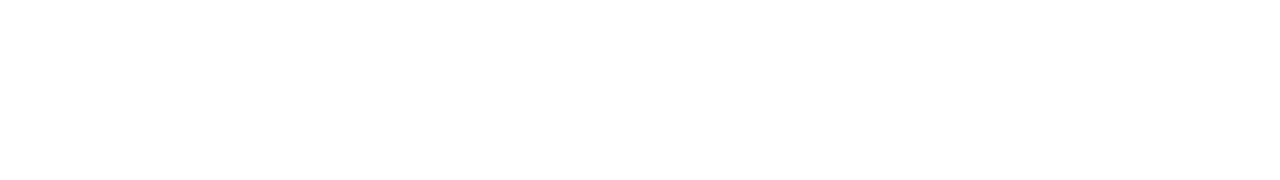
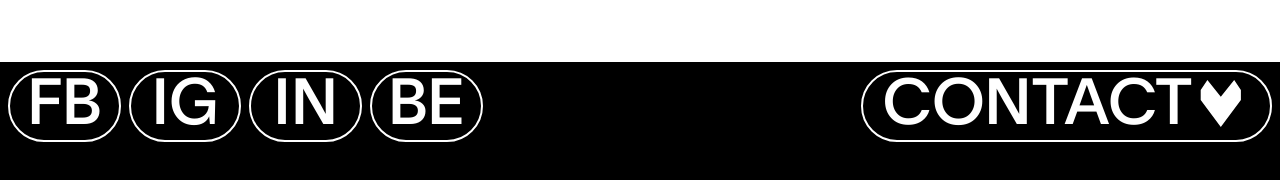
Before and after one commit to SVyeole08/K72.ca-website, a React (Vite) app: page /blogue in a window 1280 px wide. Shown: the part 1207-1387 px from the top of the page. Before the commit the page ends 1201 px from the top, so only its background shows below. Built offline with nearby package versions, Linux system fonts and the light colour scheme.

Commit message:
Done all the stuff of Blogue.jsx

```diff
--- a/src/Pages/Blogue.jsx
+++ b/src/Pages/Blogue.jsx
@@ -1,7 +1,9 @@
 import React from "react";
 import Blgcont from "../Components/blogue/Blgcont";
+import { useNavigate } from "react-router-dom";
 
 const Blogue = () => {
+  const navigator = useNavigate();
   return (
     <>
       <div>
@@ -30,6 +32,46 @@
         <div className="w-[95vw] origin-center h-[0.5px] -mt-66 bg-black ml-[1.5vw]"></div>
       </div>
       <Blgcont />
+      <div className="w-screen transition-all-ease  h-[62vh] flex font-[font-2] justify-between bg-black p-2 mt-60 text-[5vw] text-center">
+        <div className="flex gap-2 uppercase ">
+          <a target="_blank" href="https://www.facebook.com/K72.ca/">
+            <h1 className="border-2 rounded-full w-[8.8vw] hover:text-[#D3FD50] hover:border-[#D3FD50] h-[9vh] leading-[5vw] pt-1 ">
+              fb
+            </h1>
+          </a>
+          <a target="_blank" href="https://www.instagram.com/k72_creation/">
+            <h1 className="border-2 rounded-full w-[8.8vw] hover:text-[#D3FD50] hover:border-[#D3FD50] h-[9vh] leading-[5vw] pt-1 ">
+              ig
+            </h1>
+          </a>
+          <a target="_blank" href="https://www.linkedin.com/company/k72">
+            <h1 className="border-2 rounded-full w-[8.8vw] hover:text-[#D3FD50] hover:border-[#D3FD50] h-[9vh] leading-[5vw] pt-1 ">
+              in
+            </h1>
+          </a>
+          <a target="_blank" href="https://www.behance.net/agenceK72">
+            <h1 className="border-2 rounded-full w-[8.8vw] hover:text-[#D3FD50] hover:border-[#D3FD50] h-[9vh] leading-[5vw] pt-1 ">
+              be
+            </h1>
+          </a>
+        </div>
+        <div
+          className="rounded-full transition-all-ease flex text-center group hover:text-[#D3FD50] h-[9vh] leading-[5vw] pt-1 border-2 px-5 w-fit hover:border-[#D3FD50]"
+          onClick={() => navigator("/contact")}
+        >
+          <h1 className="uppercase">contact</h1>
+          <svg
+            className="pt-1 group-hover:fill-[#D3FD50]"
+            xmlns="http://www.w3.org/2000/svg"
+            viewBox="0 0 512 512"
+            width="4.5vw"
+            height="4.5vw"
+            fill="white"
+          >
+            <path d="M256 448L64 192V96l64-96 128 160L384 0l64 96v96L256 448z" />
+          </svg>
+        </div>
+      </div>
     </>
   );
 };
```
Also changed, not shown: src/assets/Media/pixcar2.png (added), src/assets/Media/pixcar3.png (added).
